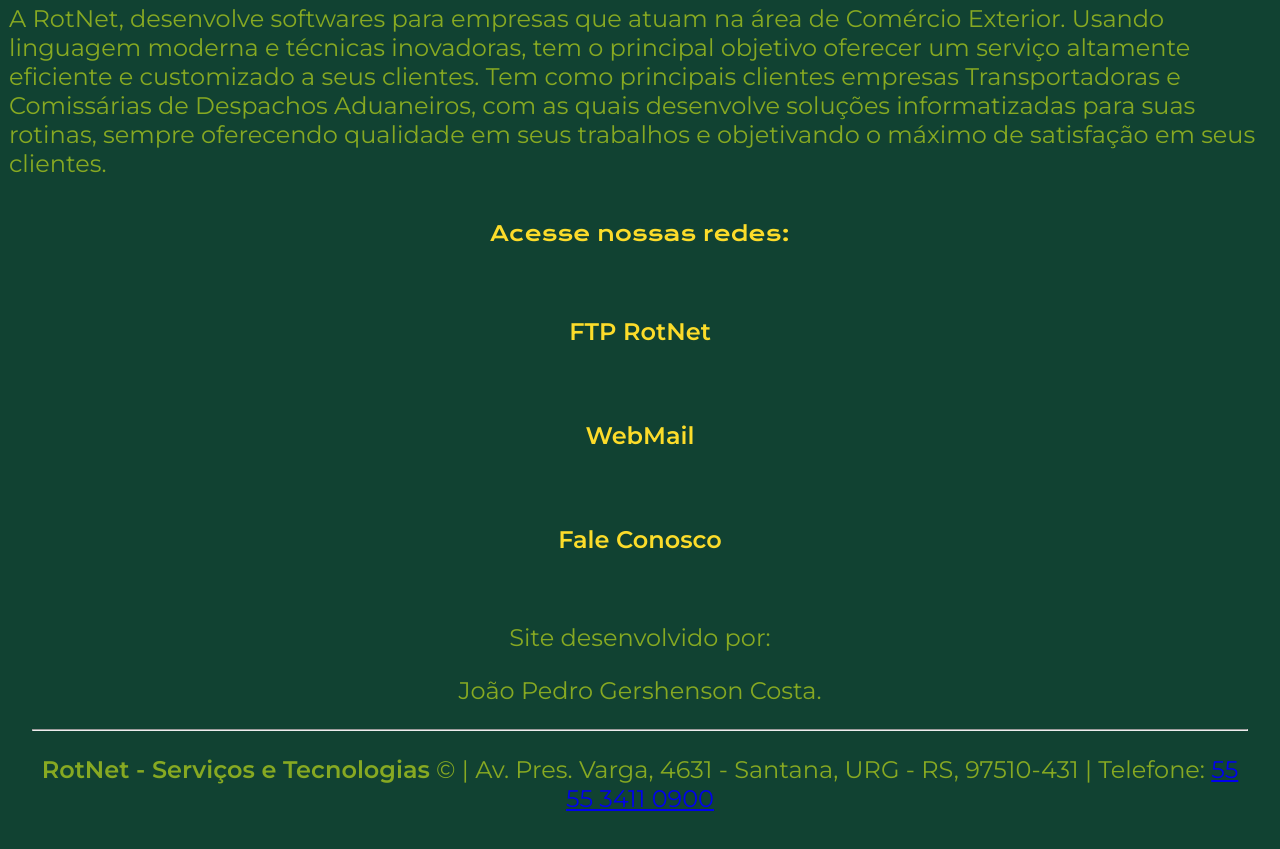
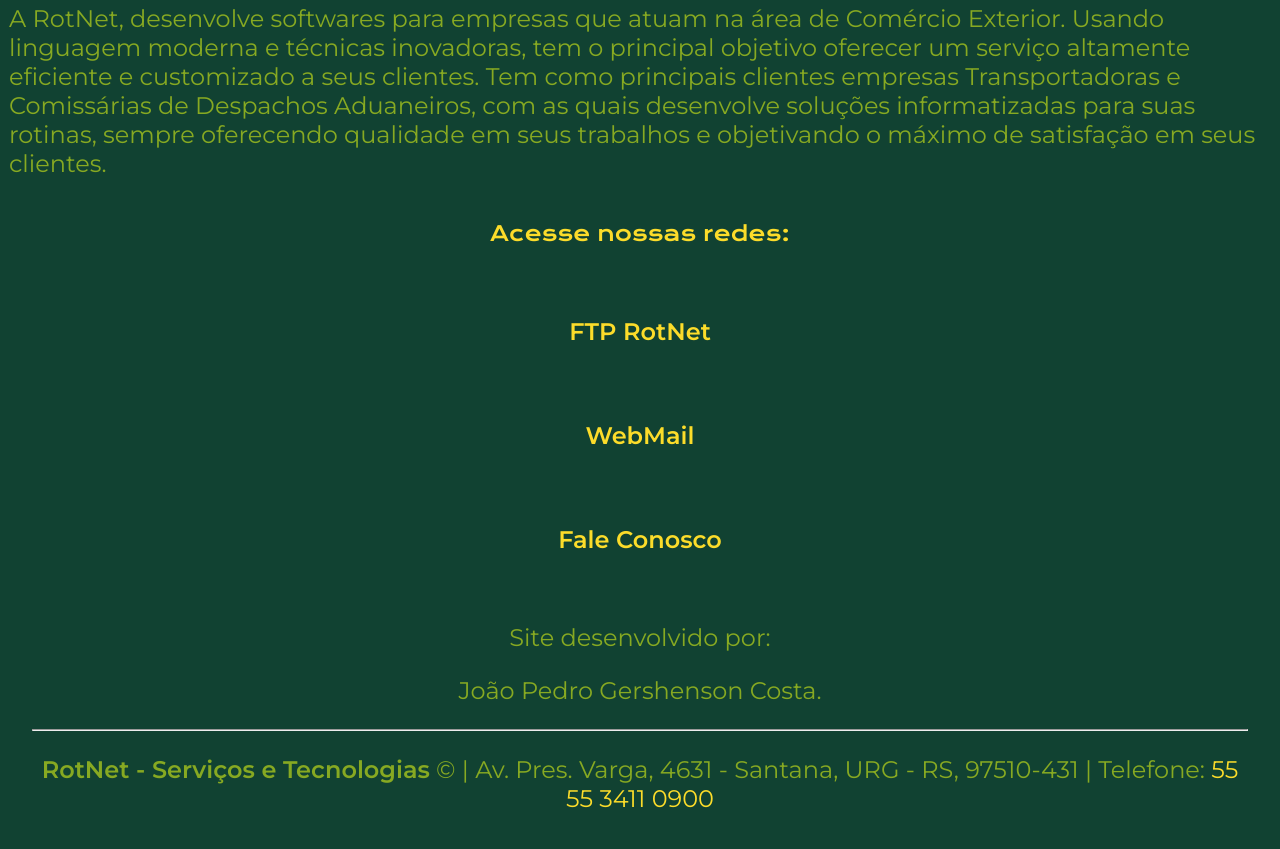
Before and after one commit to jpgercc/Landing_Page_RotNet, a plain HTML site: page cv.html in a window 1280 px wide. Shown: the part 1165-2014 px from the top of the page. Drawn offline with nearby package versions, Linux system fonts and the light colour scheme.

Commit message:
link numero

```diff
--- a/styles/cv.css
+++ b/styles/cv.css
@@ -131,6 +131,14 @@
     font-weight: 400;
 }
 
+.nav_links{
+    text-decoration: none;
+    color: var(--cor-secundaria)
+}
+
+.nav_links:hover{
+    color: var(--cor-hover);
+}
 
 @media screen and (max-width: 1330px){
     .cabecalho_cv{
```
